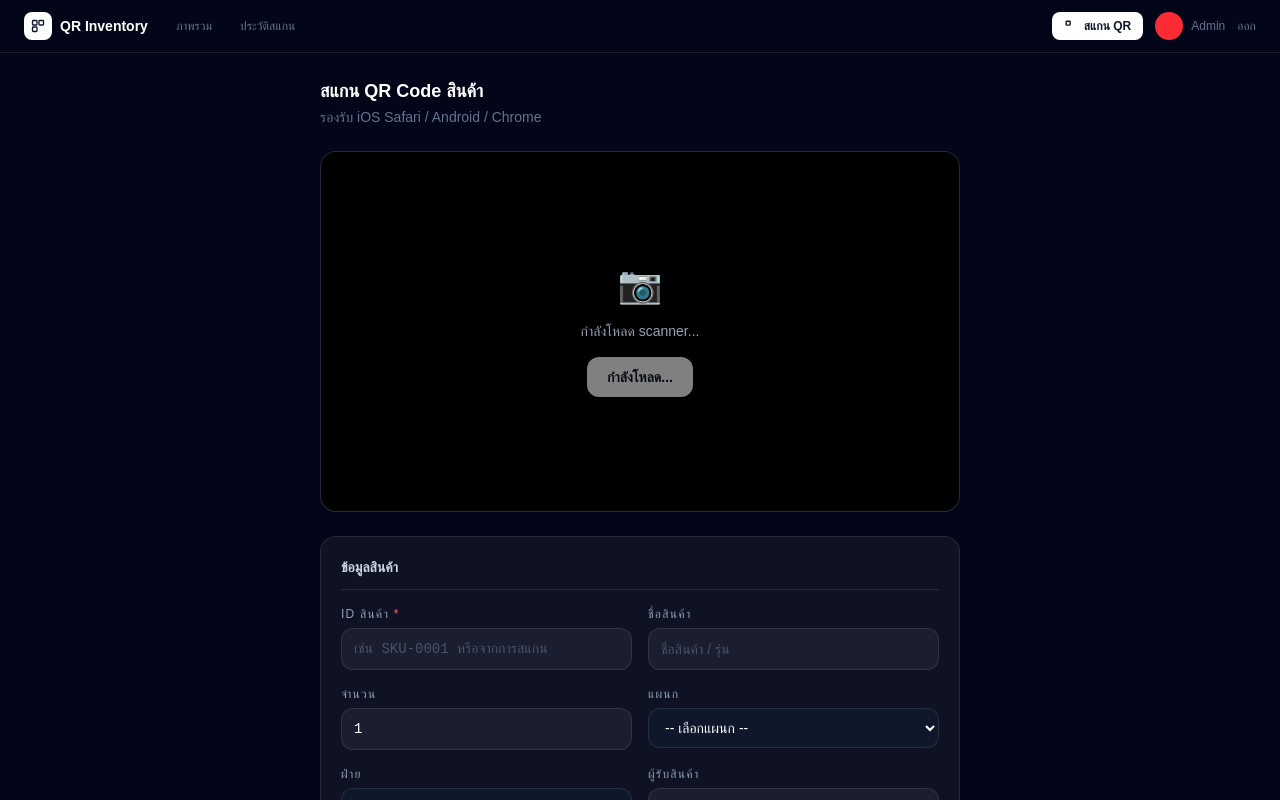
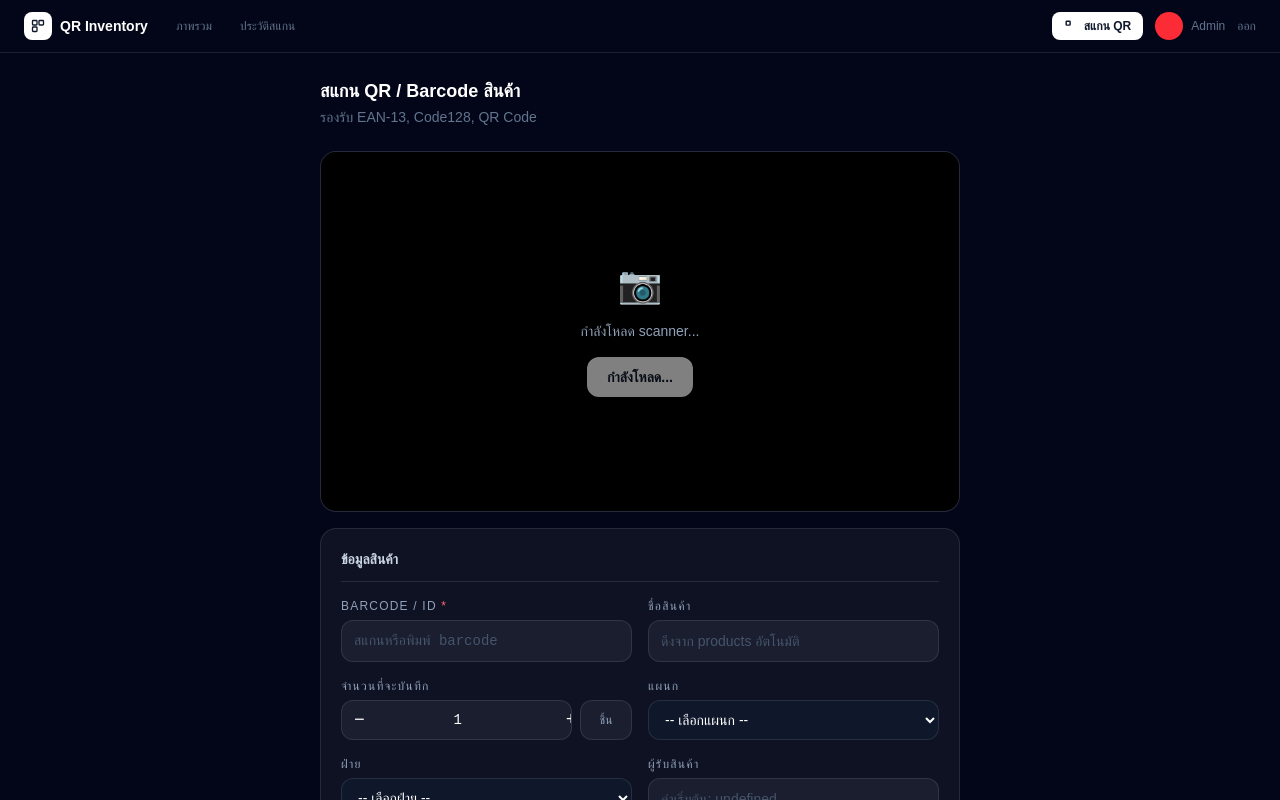
Before and after one commit to peat0090/Scan-materials, a React (Vite) app: page /scan in a window 1280 px wide. Shown: the top 800 px of the page. Built offline with nearby package versions, Linux system fonts and the light colour scheme; sample sign-in values are in the browser's storage.

Commit message:
feat: barcode lookup + quantity upsert

```diff
--- a/src/pages/ScanPage.jsx
+++ b/src/pages/ScanPage.jsx
@@ -4,7 +4,7 @@ import { useAuth } from '../context/AuthContext'
 import { supabase } from '../lib/supabaseClient'
 import Navbar from '../components/Navbar'
 
-const SECTIONS = ['Hydraulic', 'Mechatronic', 'Mechanic', 'IT', 'Admin', 'Logistics', 'QC', 'Production']
+const SECTIONS  = ['Hydraulic', 'Mechatronic', 'Mechanic', 'IT', 'Admin', 'Logistics', 'QC', 'Production']
 const DIVISIONS = ['ฝ่ายซ่อมบำรุง', 'ฝ่ายผลิต', 'ฝ่ายคลังสินค้า', 'ฝ่ายจัดซื้อ', 'ฝ่าย IT', 'ฝ่ายบริหาร']
 
 function QRScanner({ onScan }) {
@@ -21,14 +21,9 @@ function QRScanner({ onScan }) {
   useEffect(() => {
     const script = document.createElement('script')
     script.src = 'https://cdn.jsdelivr.net/npm/jsqr@1.4.0/dist/jsQR.min.js'
-    script.onload = () => {
-      jsQRRef.current = window.jsQR
-      setLoaded(true)
-    }
+    script.onload = () => { jsQRRef.current = window.jsQR; setLoaded(true) }
     document.head.appendChild(script)
-    return () => {
-      try { document.head.removeChild(script) } catch (_) {}
-    }
+    return () => { try { document.head.removeChild(script) } catch (_) {} }
   }, [])
 
   const startCamera = async () => {
@@ -44,10 +39,9 @@ function QRScanner({ onScan }) {
       setScanning(true)
 
       intervalRef.current = setInterval(() => {
-        const video  = videoRef.current
+        const video = videoRef.current
         const canvas = canvasRef.current
         if (!video || video.readyState < 2 || !canvas) return
-
         canvas.width  = video.videoWidth
         canvas.height = video.videoHeight
         const ctx = canvas.getContext('2d')
@@ -55,41 +49,23 @@ function QRScanner({ onScan }) {
         const imageData = ctx.getImageData(0, 0, canvas.width, canvas.height)
 
         if (jsQRRef.current) {
-          const code = jsQRRef.current(imageData.data, imageData.width, imageData.height, {
-            inversionAttempts: 'dontInvert',
-          })
-          if (code) {
-            clearInterval(intervalRef.current)
-            setScanning(false)
-            onScan(code.data)
-            return
+          const code = jsQRRef.current(imageData.data, imageData.width, imageData.height, { inversionAttempts: 'dontInvert' })
+          if (code) { clearInterval(intervalRef.current); setScanning(false); onScan(code.data); return }
         }
-        }
-
         if ('BarcodeDetector' in window) {
-          new window.BarcodeDetector({ formats: ['qr_code', 'code_128', 'ean_13'] })
-            .detect(video)
-            .then(codes => {
-              if (codes.length > 0) {
-                clearInterval(intervalRef.current)
-                setScanning(false)
-                onScan(codes[0].rawValue)
-              }
-            })
-            .catch(() => {})
+          new window.BarcodeDetector({ formats: ['qr_code', 'code_128', 'ean_13', 'ean_8'] })
+            .detect(video).then(codes => {
+              if (codes.length > 0) { clearInterval(intervalRef.current); setScanning(false); onScan(codes[0].rawValue) }
+            }).catch(() => {})
         }
       }, 250)
-
-    } catch (err) {
-      setError('ไม่สามารถเปิดกล้องได้: ' + err.message)
-    }
+    } catch (err) { setError('ไม่สามารถเปิดกล้องได้: ' + err.message) }
   }
 
   const stopCamera = () => {
     clearInterval(intervalRef.current)
     streamRef.current?.getTracks().forEach(t => t.stop())
-    setActive(false)
-    setScanning(false)
+    setActive(false); setScanning(false)
   }
 
   useEffect(() => () => stopCamera(), [])
@@ -99,54 +75,35 @@ function QRScanner({ onScan }) {
       <div className="relative aspect-video bg-black flex items-center justify-center">
         <video ref={videoRef} className={`w-full h-full object-cover ${active ? '' : 'hidden'}`} muted playsInline />
         <canvas ref={canvasRef} className="hidden" />
-
         {!active && (
           <div className="text-center p-8">
             <div className="text-4xl mb-4">📷</div>
-            <p className="text-slate-400 text-sm mb-4">
-              {loaded ? 'กดปุ่มด้านล่างเพื่อเปิดกล้องสแกน QR Code' : 'กำลังโหลด scanner...'}
-            </p>
-            <button
-              onClick={startCamera}
-              disabled={!loaded}
-              className="bg-white text-slate-900 font-semibold text-sm px-5 py-2.5 rounded-xl hover:bg-slate-100 active:scale-95 transition disabled:opacity-50"
-            >
+            <p className="text-slate-400 text-sm mb-4">{loaded ? 'กดปุ่มด้านล่างเพื่อเปิดกล้องสแกน' : 'กำลังโหลด scanner...'}</p>
+            <button onClick={startCamera} disabled={!loaded}
+              className="bg-white text-slate-900 font-semibold text-sm px-5 py-2.5 rounded-xl hover:bg-slate-100 active:scale-95 transition disabled:opacity-50">
               {loaded ? 'เปิดกล้อง' : 'กำลังโหลด...'}
             </button>
           </div>
         )}
-
         {active && (
           <div className="absolute inset-0 flex items-center justify-center pointer-events-none">
             <div className="relative w-52 h-52">
-              {[
-                'top-0 left-0 border-r-0 border-b-0',
-                'top-0 right-0 border-l-0 border-b-0',
-                'bottom-0 left-0 border-r-0 border-t-0',
-                'bottom-0 right-0 border-l-0 border-t-0',
-              ].map((pos, i) => (
+              {['top-0 left-0 border-r-0 border-b-0','top-0 right-0 border-l-0 border-b-0',
+                'bottom-0 left-0 border-r-0 border-t-0','bottom-0 right-0 border-l-0 border-t-0'].map((pos, i) => (
                 <div key={i} className={`absolute w-7 h-7 border-2 border-white ${pos}`} />
               ))}
-              {scanning && (
-                <div className="absolute inset-x-0 h-0.5 bg-white/80 scan-line" />
-              )}
+              {scanning && <div className="absolute inset-x-0 h-0.5 bg-white/80 scan-line" />}
             </div>
           </div>
         )}
-
         {active && (
-          <button
-            onClick={stopCamera}
-            className="absolute top-3 right-3 bg-black/50 text-white text-xs px-3 py-1.5 rounded-lg border border-white/20 hover:bg-black/70 transition"
-          >
+          <button onClick={stopCamera}
+            className="absolute top-3 right-3 bg-black/50 text-white text-xs px-3 py-1.5 rounded-lg border border-white/20 hover:bg-black/70 transition">
             ปิดกล้อง
           </button>
         )}
       </div>
-
-      {error && (
-        <div className="px-4 py-3 bg-red-500/10 border-t border-red-500/20 text-red-400 text-xs">{error}</div>
-      )}
+      {error && <div className="px-4 py-3 bg-red-500/10 border-t border-red-500/20 text-red-400 text-xs">{error}</div>}
       {scanning && (
         <div className="px-4 py-3 border-t border-white/10 text-slate-400 text-xs flex items-center gap-2">
           <span className="w-2 h-2 bg-green-400 rounded-full animate-pulse inline-block" />
@@ -157,49 +114,105 @@ function QRScanner({ onScan }) {
   )
 }
 
+const EMPTY_FORM = { product_id: '', product_name: '', quantity: 1, section: '', division: '', receiver: '', note: '', unit: 'ชิ้น' }
+
 export default function ScanPage() {
   const { user } = useAuth()
   const navigate  = useNavigate()
 
-  const [form, setForm] = useState({
-    product_id:   '',
-    product_name: '',
+  const [form, setForm]       = useState(EMPTY_FORM)
+  const [saving, setSaving]   = useState(false)
+  const [saved,  setSaved]    = useState(false)
+  const [error,  setError]    = useState('')
+  const [lookup, setLookup]   = useState(null)   // { status: 'found'|'new', existingRecord }
+  const [looking, setLooking] = useState(false)
+
+  const set = (k, v) => setForm(prev => ({ ...prev, [k]: v }))
+
+  // ค้นหาสินค้าและ record ล่าสุดจาก barcode
+  const lookupBarcode = async (barcode) => {
+    if (!barcode) return
+    setLooking(true)
+    setLookup(null)
+
+    // 1. ดึงชื่อสินค้าจาก products table
+    const { data: product } = await supabase
+      .from('products')
+      .select('*')
+      .eq('barcode', barcode)
+      .single()
+
+    // 2. ดึง scan_record ล่าสุดของ barcode นี้
+    const { data: existing } = await supabase
+      .from('scan_records')
+      .select('*')
+      .eq('product_id', barcode)
+      .order('scanned_at', { ascending: false })
+      .limit(1)
+      .maybeSingle()
+
+    setForm(prev => ({
+      ...prev,
+      product_id:   barcode,
+      product_name: product?.name     || prev.product_name,
+      section:      product?.section  || prev.section,
+      division:     product?.division || prev.division,
+      unit:         product?.unit     || 'ชิ้น',
       quantity:     1,
-    section:      '',
-    division:     '',
-    receiver:     '',
-    note:         '',
+    }))
+
+    setLookup({
+      status:   existing ? 'found' : 'new',
+      existing,
+      product,
     })
+    setLooking(false)
+  }
 
-  const [saving, setSaving] = useState(false)
-  const [saved,  setSaved]  = useState(false)
-  const [error,  setError]  = useState('')
-
-  const handleQRScan = (raw) => {
+  const handleQRScan = async (raw) => {
+    // รองรับทั้ง JSON และ plain barcode
+    let barcode = raw
     try {
       const obj = JSON.parse(raw)
+      barcode = obj.id || obj.barcode || obj.product_id || raw
       setForm(prev => ({
         ...prev,
-        product_id:   obj.id       || obj.product_id   || prev.product_id,
-        product_name: obj.name     || obj.product_name || prev.product_name,
-        quantity:     obj.qty      || obj.quantity      || prev.quantity,
-        section:      obj.section  || prev.section,
-        division:     obj.division || prev.division,
+        product_name: obj.name || prev.product_name,
+        quantity:     obj.qty  || 1,
       }))
-      return
     } catch (_) {}
-    setForm(prev => ({ ...prev, product_id: raw }))
+    await lookupBarcode(barcode)
   }
-
-  const set = (k, v) => setForm(prev => ({ ...prev, [k]: v }))
 
   const handleSubmit = async (e) => {
     e.preventDefault()
     if (!form.product_id.trim()) { setError('กรุณากรอก ID สินค้า'); return }
-    setSaving(true)
-    setError('')
+    setSaving(true); setError('')
 
-    const payload = {
+    // ถ้ามี record เดิม → บวกจำนวนเพิ่ม
+    if (lookup?.existing) {
+      const newQty = (lookup.existing.quantity || 0) + Number(form.quantity)
+      const { error: err } = await supabase
+        .from('scan_records')
+        .update({
+          quantity:   newQty,
+          scanned_by: user?.fullname,
+          scanned_at: new Date().toISOString(),
+          note:       form.note.trim() || lookup.existing.note,
+          receiver:   form.receiver.trim() || lookup.existing.receiver || user?.fullname,
+        })
+        .eq('id', lookup.existing.id)
+
+      if (err) { setError('บันทึกไม่สำเร็จ: ' + err.message); setSaving(false); return }
+      setSaved(true); setSaving(false)
+      setTimeout(() => navigate(`/items/${lookup.existing.id}`), 1200)
+      return
+    }
+
+    // ไม่มี record เดิม → สร้างใหม่
+    const { data, error: err } = await supabase
+      .from('scan_records')
+      .insert([{
         product_id:    form.product_id.trim(),
         product_name:  form.product_name.trim(),
         quantity:      Number(form.quantity) || 1,
@@ -210,27 +223,15 @@ export default function ScanPage() {
         scanned_by_id: user?.id,
         note:          form.note.trim(),
         scanned_at:    new Date().toISOString(),
-    }
+      }])
+      .select().single()
 
-    const { data, error: err } = await supabase
-      .from('scan_records')
-      .insert([payload])
-      .select()
-      .single()
-
-    if (err) {
-      setError('บันทึกไม่สำเร็จ: ' + err.message)
-      setSaving(false)
-      return
-    }
-
-    setSaved(true)
-    setSaving(false)
+    if (err) { setError('บันทึกไม่สำเร็จ: ' + err.message); setSaving(false); return }
+    setSaved(true); setSaving(false)
     setTimeout(() => navigate(`/items/${data.id}`), 1200)
   }
 
-  if (saved) {
-    return (
+  if (saved) return (
     <div className="min-h-screen bg-slate-950 flex items-center justify-center">
       <div className="text-center slide-up">
         <div className="w-16 h-16 bg-green-500/20 border border-green-500/30 rounded-full flex items-center justify-center mx-auto mb-4">
@@ -243,20 +244,53 @@ export default function ScanPage() {
       </div>
     </div>
   )
-  }
 
   return (
     <div className="min-h-screen bg-slate-950 text-white">
       <Navbar />
       <div className="max-w-2xl mx-auto px-4 py-6">
         <div className="mb-6">
-          <h2 className="text-lg font-bold">สแกน QR Code สินค้า</h2>
-          <p className="text-slate-500 text-sm mt-0.5">รองรับ iOS Safari / Android / Chrome</p>
+          <h2 className="text-lg font-bold">สแกน QR / Barcode สินค้า</h2>
+          <p className="text-slate-500 text-sm mt-0.5">รองรับ EAN-13, Code128, QR Code</p>
         </div>
 
-        <div className="mb-6">
+        <div className="mb-4">
           <QRScanner onScan={handleQRScan} />
         </div>
+
+        {/* Status badge หลังสแกน */}
+        {looking && (
+          <div className="mb-4 flex items-center gap-2 text-slate-400 text-sm px-4 py-3 bg-white/5 border border-white/10 rounded-xl">
+            <span className="w-2 h-2 bg-blue-400 rounded-full animate-pulse inline-block" />
+            กำลังค้นหาสินค้า...
+          </div>
+        )}
+        {lookup && !looking && (
+          <div className={`mb-4 px-4 py-3 rounded-xl border text-sm flex items-start gap-3 ${
+            lookup.status === 'found'
+              ? 'bg-amber-500/10 border-amber-500/30 text-amber-300'
+              : 'bg-green-500/10 border-green-500/30 text-green-300'
+          }`}>
+            <span className="text-lg mt-0.5">{lookup.status === 'found' ? '⚡' : '✨'}</span>
+            <div>
+              {lookup.status === 'found' ? (
+                <>
+                  <p className="font-medium">พบสินค้าเดิม — จะบวกจำนวนเข้า record ล่าสุด</p>
+                  <p className="text-xs mt-0.5 opacity-75">
+                    ปัจจุบัน: {lookup.existing.quantity} {form.unit} · สแกนโดย {lookup.existing.scanned_by}
+                  </p>
+                </>
+              ) : (
+                <>
+                  <p className="font-medium">
+                    {lookup.product ? `พบในระบบ: ${lookup.product.name}` : 'สินค้าใหม่ — จะสร้าง record ใหม่'}
+                  </p>
+                  {!lookup.product && <p className="text-xs mt-0.5 opacity-75">ไม่พบ barcode นี้ในตาราง products</p>}
+                </>
+              )}
+            </div>
+          </div>
+        )}
 
         <form onSubmit={handleSubmit} className="bg-white/5 border border-white/10 rounded-2xl p-5 space-y-4 fade-in">
           <h3 className="text-sm font-semibold text-slate-300 border-b border-white/10 pb-3">ข้อมูลสินค้า</h3>
@@ -266,23 +300,53 @@ export default function ScanPage() {
           )}
 
           <div className="grid grid-cols-1 sm:grid-cols-2 gap-4">
+            {/* Barcode / ID */}
             <div>
-              <label className="text-xs text-slate-400 uppercase tracking-widest block mb-1.5">ID สินค้า <span className="text-red-400">*</span></label>
-              <input value={form.product_id} onChange={e => set('product_id', e.target.value)}
-                placeholder="เช่น SKU-0001 หรือจากการสแกน" required
+              <label className="text-xs text-slate-400 uppercase tracking-widest block mb-1.5">
+                Barcode / ID <span className="text-red-400">*</span>
+              </label>
+              <input value={form.product_id}
+                onChange={e => { set('product_id', e.target.value); setLookup(null) }}
+                onBlur={e => e.target.value && lookupBarcode(e.target.value)}
+                placeholder="สแกนหรือพิมพ์ barcode"
+                required
                 className="w-full bg-white/5 border border-white/10 rounded-xl px-3 py-2.5 text-sm text-white placeholder-slate-600 focus:outline-none focus:ring-1 focus:ring-white/20 font-mono" />
             </div>
+
+            {/* ชื่อสินค้า */}
             <div>
               <label className="text-xs text-slate-400 uppercase tracking-widest block mb-1.5">ชื่อสินค้า</label>
               <input value={form.product_name} onChange={e => set('product_name', e.target.value)}
-                placeholder="ชื่อสินค้า / รุ่น"
+                placeholder="ดึงจาก products อัตโนมัติ"
                 className="w-full bg-white/5 border border-white/10 rounded-xl px-3 py-2.5 text-sm text-white placeholder-slate-600 focus:outline-none focus:ring-1 focus:ring-white/20" />
             </div>
+
+            {/* จำนวน + หน่วย */}
             <div>
-              <label className="text-xs text-slate-400 uppercase tracking-widest block mb-1.5">จำนวน</label>
-              <input type="number" min={1} value={form.quantity} onChange={e => set('quantity', e.target.value)}
-                className="w-full bg-white/5 border border-white/10 rounded-xl px-3 py-2.5 text-sm text-white focus:outline-none focus:ring-1 focus:ring-white/20 font-mono" />
+              <label className="text-xs text-slate-400 uppercase tracking-widest block mb-1.5">
+                จำนวนที่จะ{lookup?.status === 'found' ? 'บวกเพิ่ม' : 'บันทึก'}
+              </label>
+              <div className="flex gap-2">
+                <div className="flex items-center bg-white/5 border border-white/10 rounded-xl overflow-hidden flex-1">
+                  <button type="button" onClick={() => set('quantity', Math.max(1, form.quantity - 1))}
+                    className="px-3 py-2.5 text-white hover:bg-white/10 transition font-mono text-lg leading-none">−</button>
+                  <input type="number" min={1} value={form.quantity} onChange={e => set('quantity', Math.max(1, Number(e.target.value)))}
+                    className="flex-1 bg-transparent text-center text-sm text-white focus:outline-none font-mono" />
+                  <button type="button" onClick={() => set('quantity', form.quantity + 1)}
+                    className="px-3 py-2.5 text-white hover:bg-white/10 transition font-mono text-lg leading-none">+</button>
                 </div>
+                <div className="bg-white/5 border border-white/10 rounded-xl px-3 flex items-center text-xs text-slate-400 min-w-[52px] justify-center">
+                  {form.unit}
+                </div>
+              </div>
+              {lookup?.status === 'found' && (
+                <p className="text-xs text-amber-400 mt-1.5">
+                  รวมหลังบวก: {(lookup.existing.quantity || 0) + Number(form.quantity)} {form.unit}
+                </p>
+              )}
+            </div>
+
+            {/* แผนก */}
             <div>
               <label className="text-xs text-slate-400 uppercase tracking-widest block mb-1.5">แผนก</label>
               <select value={form.section} onChange={e => set('section', e.target.value)}
@@ -291,6 +355,8 @@ export default function ScanPage() {
                 {SECTIONS.map(s => <option key={s} value={s}>{s}</option>)}
               </select>
             </div>
+
+            {/* ฝ่าย */}
             <div>
               <label className="text-xs text-slate-400 uppercase tracking-widest block mb-1.5">ฝ่าย</label>
               <select value={form.division} onChange={e => set('division', e.target.value)}
@@ -299,6 +365,8 @@ export default function ScanPage() {
                 {DIVISIONS.map(d => <option key={d} value={d}>{d}</option>)}
               </select>
             </div>
+
+            {/* ผู้รับ */}
             <div>
               <label className="text-xs text-slate-400 uppercase tracking-widest block mb-1.5">ผู้รับสินค้า</label>
               <input value={form.receiver} onChange={e => set('receiver', e.target.value)}
@@ -307,6 +375,7 @@ export default function ScanPage() {
             </div>
           </div>
 
+          {/* หมายเหตุ */}
           <div>
             <label className="text-xs text-slate-400 uppercase tracking-widest block mb-1.5">หมายเหตุ</label>
             <textarea rows={2} value={form.note} onChange={e => set('note', e.target.value)}
@@ -314,6 +383,7 @@ export default function ScanPage() {
               className="w-full bg-white/5 border border-white/10 rounded-xl px-3 py-2.5 text-sm text-white placeholder-slate-600 focus:outline-none focus:ring-1 focus:ring-white/20 resize-none" />
           </div>
 
+          {/* ผู้สแกน + เวลา */}
           <div className="bg-white/3 border border-white/5 rounded-xl px-4 py-3 flex items-center justify-between">
             <div>
               <p className="text-xs text-slate-500">ผู้สแกน (อัตโนมัติ)</p>
@@ -324,8 +394,7 @@ export default function ScanPage() {
               <p className="text-xs text-slate-300 font-mono">
                 {new Date().toLocaleString('th-TH', {
                   day: '2-digit', month: 'short', year: '2-digit',
-                  hour: '2-digit', minute: '2-digit',
-                  timeZone: 'Asia/Bangkok'
+                  hour: '2-digit', minute: '2-digit', timeZone: 'Asia/Bangkok'
                 })}
               </p>
             </div>
@@ -333,7 +402,7 @@ export default function ScanPage() {
 
           <button type="submit" disabled={saving}
             className="w-full bg-white text-slate-900 font-semibold rounded-xl py-3 text-sm hover:bg-slate-100 active:scale-95 transition disabled:opacity-50">
-            {saving ? 'กำลังบันทึก...' : '💾 บันทึกข้อมูล'}
+            {saving ? 'กำลังบันทึก...' : lookup?.status === 'found' ? `⚡ บวกเพิ่ม ${form.quantity} ${form.unit}` : '💾 บันทึกสินค้าใหม่'}
           </button>
         </form>
       </div>
```
Lines whose indentation alone changed are shown as unchanged.
